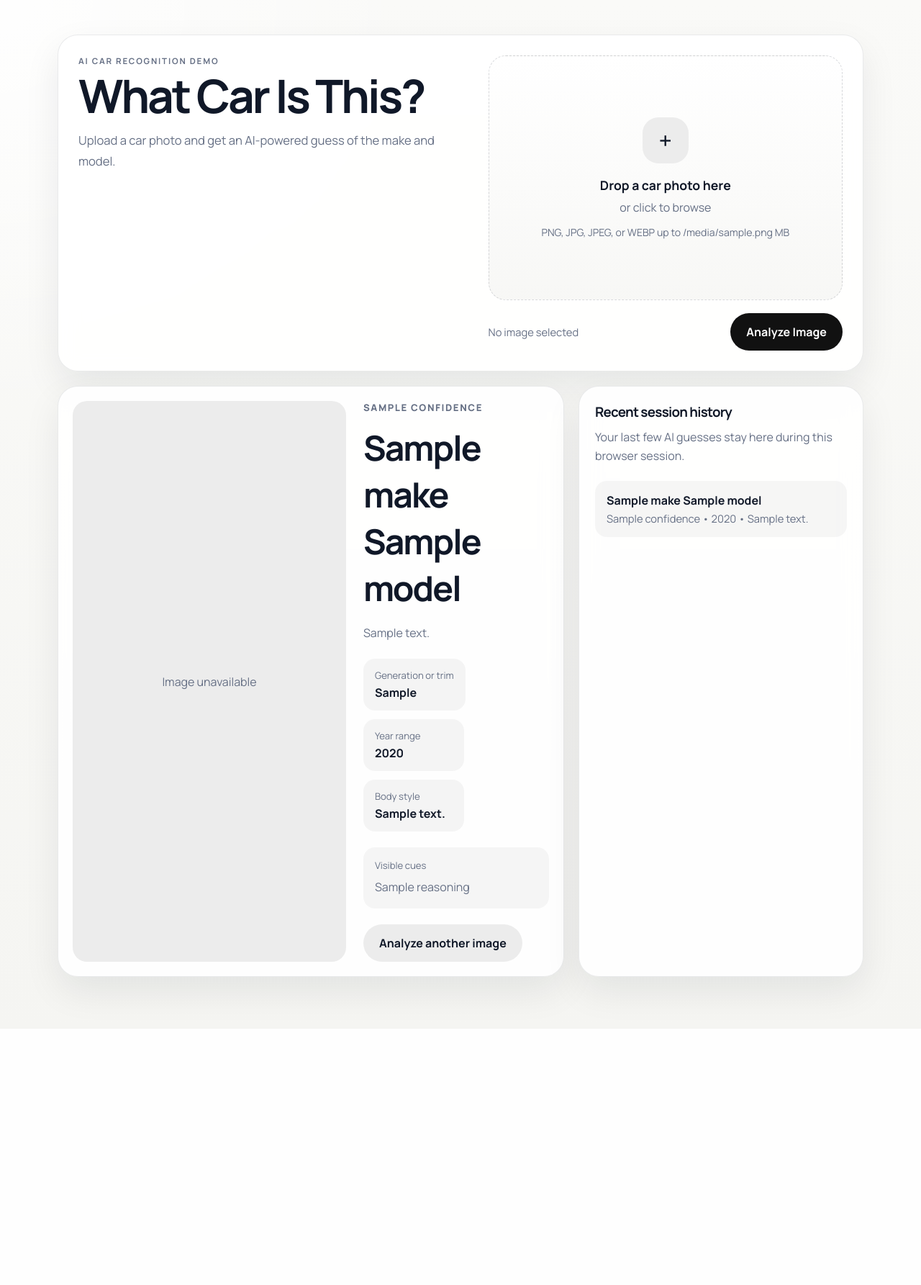
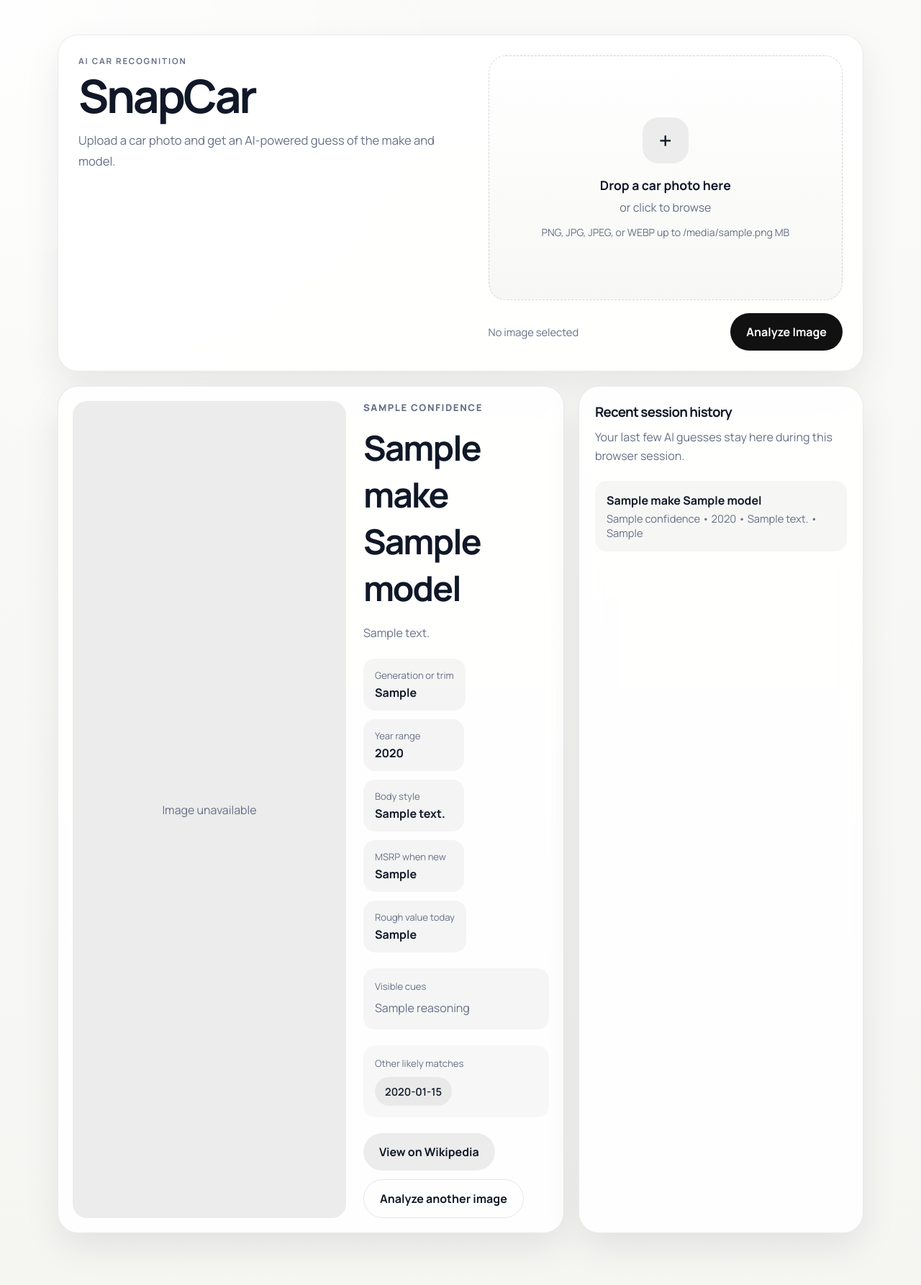
Before and after one commit to thienanvuu/SnapCar, a Flask app: template templates/index.html in a window 1280 px wide. Shown: the whole page at 72% size. Before the commit the page ends 1417 px from the top, so only its background shows below. Run offline with Flask 3, Linux system fonts and the light colour scheme; the template is opened without the code that fills it: most values are stand-ins (such as "Sample title", 1, 10 or a date in 2020).

Commit message:
added prices, wiki, no longer resizes images for increased accuracy

```diff
--- a/app.py
+++ b/app.py
@@ -116,6 +116,7 @@ def add_to_history(result):
             "year_range": result.get("year_range"),
             "body_style": result.get("body_style"),
             "confidence": result.get("confidence"),
+            "estimated_market_value": result.get("estimated_market_value"),
         },
     )
     session["recent_results"] = history[:5]
--- a/static/css/styles.css
+++ b/static/css/styles.css
@@ -217,6 +217,17 @@ h1 {
     color: var(--text);
 }
 
+.result-actions {
+    display: flex;
+    flex-wrap: wrap;
+    gap: 12px;
+}
+
+.ghost-button {
+    background: transparent;
+    border: 1px solid rgba(16, 24, 40, 0.1);
+}
+
 .button-loader {
     width: 16px;
     height: 16px;
@@ -340,6 +351,28 @@ h1 {
     line-height: 1.7;
 }
 
+.alternate-card {
+    background: rgba(17, 17, 17, 0.028);
+}
+
+.candidate-list {
+    display: flex;
+    flex-wrap: wrap;
+    gap: 10px;
+    margin-top: 10px;
+}
+
+.candidate-chip {
+    display: inline-flex;
+    align-items: center;
+    padding: 10px 14px;
+    border-radius: 999px;
+    background: rgba(17, 17, 17, 0.06);
+    color: var(--text);
+    font-size: 0.92rem;
+    font-weight: 600;
+}
+
 .meta-label,
 .meta-value {
     display: block;
--- a/templates/base.html
+++ b/templates/base.html
@@ -3,7 +3,7 @@
 <head>
     <meta charset="UTF-8">
     <meta name="viewport" content="width=device-width, initial-scale=1.0">
-    <title>What Car Is This?</title>
+    <title>SnapCar</title>
     <link rel="preconnect" href="https://fonts.googleapis.com">
     <link rel="preconnect" href="https://fonts.gstatic.com" crossorigin>
     <link href="https://fonts.googleapis.com/css2?family=Manrope:wght@400;500;600;700;800&display=swap" rel="stylesheet">
--- a/templates/index.html
+++ b/templates/index.html
@@ -4,8 +4,8 @@
 <main class="page-shell">
     <section class="hero-card">
         <div class="hero-copy">
-            <p class="eyebrow">AI car recognition demo</p>
-            <h1>What Car Is This?</h1>
+            <p class="eyebrow">AI car recognition</p>
+            <h1>SnapCar</h1>
             <p class="subtitle">Upload a car photo and get an AI-powered guess of the make and model.</p>
         </div>
 
@@ -79,6 +79,18 @@
                         <span class="meta-value">{{ result.body_style }}</span>
                     </div>
                     {% endif %}
+                    {% if result.msrp_when_new %}
+                    <div class="meta-item">
+                        <span class="meta-label">MSRP when new</span>
+                        <span class="meta-value">{{ result.msrp_when_new }}</span>
+                    </div>
+                    {% endif %}
+                    {% if result.estimated_market_value %}
+                    <div class="meta-item">
+                        <span class="meta-label">Rough value today</span>
+                        <span class="meta-value">{{ result.estimated_market_value }}</span>
+                    </div>
+                    {% endif %}
                 </div>
 
                 {% if result.reasoning %}
@@ -88,7 +100,23 @@
                 </div>
                 {% endif %}
 
-                <a class="secondary-button" href="{{ url_for('index') }}">Analyze another image</a>
+                {% if result.other_candidates %}
+                <div class="reasoning-card alternate-card">
+                    <span class="meta-label">Other likely matches</span>
+                    <div class="candidate-list">
+                        {% for candidate in result.other_candidates %}
+                        <span class="candidate-chip">{{ candidate }}</span>
+                        {% endfor %}
+                    </div>
+                </div>
+                {% endif %}
+
+                <div class="result-actions">
+                    {% if result.wikipedia_url %}
+                    <a class="secondary-button" href="{{ result.wikipedia_url }}" target="_blank" rel="noopener noreferrer">View on Wikipedia</a>
+                    {% endif %}
+                    <a class="secondary-button ghost-button" href="{{ url_for('index') }}">Analyze another image</a>
+                </div>
             </div>
             {% else %}
             <div class="result-copy">
@@ -126,6 +154,8 @@
                         {% if item.year_range %}{{ item.year_range }}{% endif %}
                         {% if (item.confidence or item.year_range) and item.body_style %} • {% endif %}
                         {% if item.body_style %}{{ item.body_style }}{% endif %}
+                        {% if (item.confidence or item.year_range or item.body_style) and item.estimated_market_value %} • {% endif %}
+                        {% if item.estimated_market_value %}{{ item.estimated_market_value }}{% endif %}
                     </p>
                 </article>
                 {% endfor %}
```
Also changed, not shown: services/car_identifier.py (+95 -29 lines), README.md.
